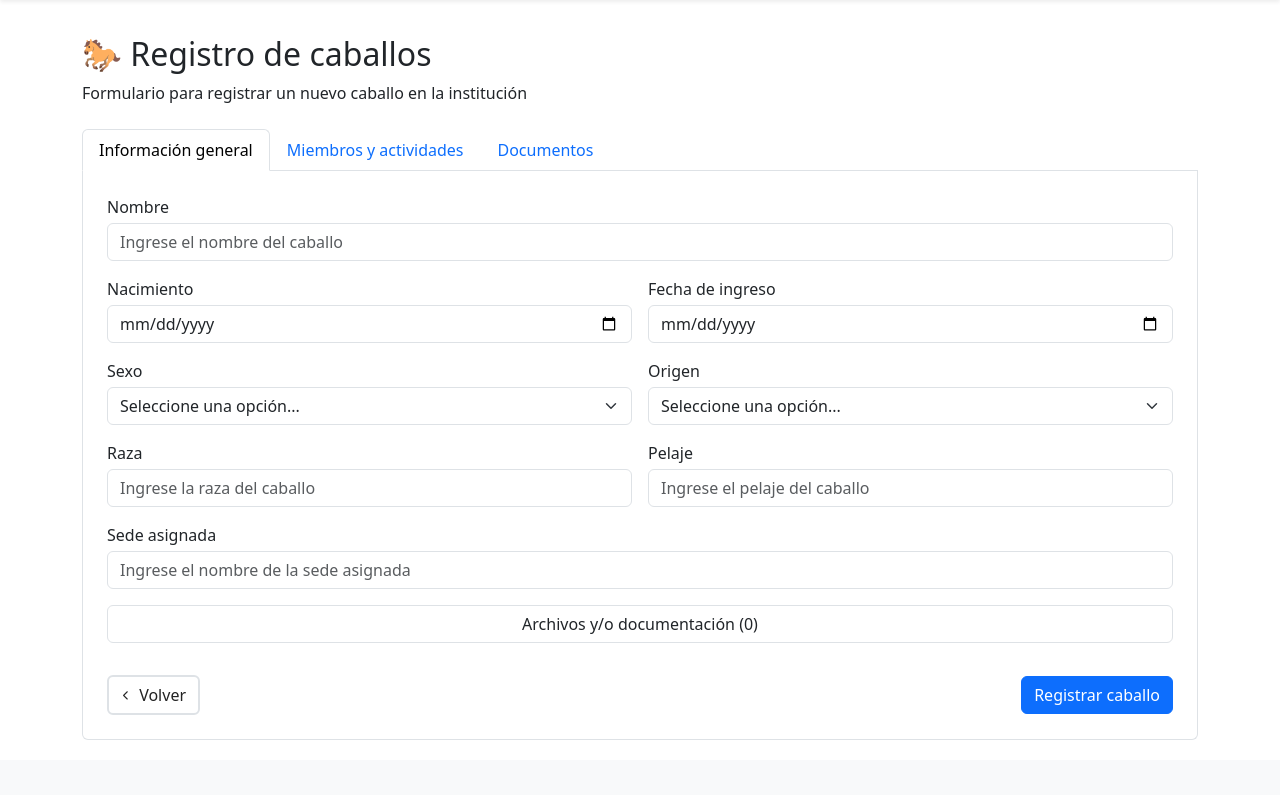
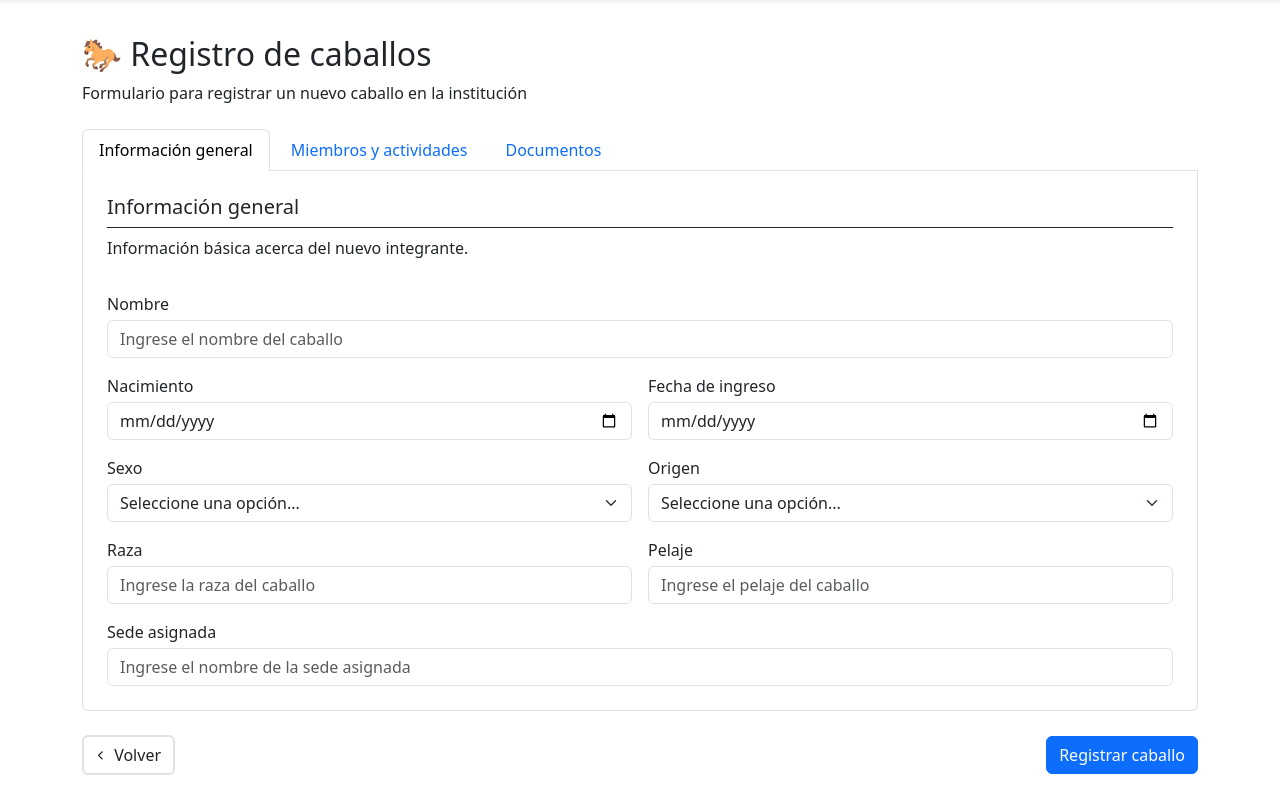
Before and after one commit to EzequielReale/Proyecto-De-Software-2024-CEDICA, a Flask app: page /ecuestre/create in a window 1280 px wide. Shown: the part 60-855 px from the top of the page. Before the commit the page ends 800 px from the top, so only its background shows below. Run offline with Flask 3, Linux system fonts and the light colour scheme; some libraries are stand-ins or nearby versions.

Commit message:
Avances en el front de ecuestre.create, casi listo

```diff
--- a/admin/src/web/templates/ecuestre/create.html
+++ b/admin/src/web/templates/ecuestre/create.html
@@ -34,7 +34,6 @@
         display: flex;
         flex-wrap: wrap;
         gap: 10px;
-
     }
 
     #assign-buttons-container button {
@@ -59,20 +58,28 @@
 <div class="container">
     <h2>🐎 Registro de caballos</h2>
     <p>Formulario para registrar un nuevo caballo en la institución</p>
-    <ul id="form-tabs" class="mt-4 nav nav-tabs">
+    <form action="{{ url_for('registro_pagos.create') }}" method="POST">
+        <ul id="form-tabs" class="mt-4 nav nav-tabs gap-1">
             <li class="nav-item">
-            <button class="nav-link active" aria-current="page" onclick="changePage(0)">Información general</button>
+                <a role="button" class="nav-link active" aria-current="page" onclick="changePage(0)">Información
+                    general</a>
             </li>
             <li class="nav-item">
-            <button class="nav-link" onclick="changePage(1)">Miembros y actividades</button>
+                <a role="button" class="nav-link" onclick="changePage(1)">Miembros y actividades</a>
             </li>
             <li class="nav-item">
-            <button class="nav-link" onclick="changePage(2)">Documentos</button>
+                <a role="button" class="nav-link" onclick="changePage(2)">Documentos</a>
             </li>
         </ul>
-    <form class="d-flex flex-column gap-3 p-4 border border-top-0 rounded-bottom"
-        action="{{ url_for('registro_pagos.create') }}" method="POST">
+        <div class="d-flex flex-column gap-3 p-4 border border-top-0 rounded-bottom">
             <section class="d-flex flex-column gap-3">
+                <div>
+                    <h5 class="border-bottom border-dark pb-2">Información general</h5>
+                    <p class="mt-0 mb-3">
+                        Información básica acerca del nuevo integrante.
+                    </p>
+                </div>
+
                 <div class="form-group">
                     <label class="mb-1" for="name">Nombre</label>
                     <input class="form-control" type="text" id="name" name="name"
@@ -128,25 +135,110 @@
                         placeholder="Ingrese el nombre de la sede asignada" required>
                 </div>
             </section>
-
-        <section class="visually-hidden d-flex flex-column gap-3">
-            <div id="assign-buttons-container">
-                <button style="flex-grow: 1.75;" type="button" class="btn border rounded" data-bs-toggle="modal"
-                    data-bs-target="#modal-activities">
-                    Actividades (0)
-                </button>
-                <button style="flex-grow: 1.75;" type="button" class="btn border rounded" data-bs-toggle="modal"
-                    data-bs-target="#modal-members">
-                    Miembros (0)
+            <section class="visually-hidden d-flex flex-column flex-wrap justify-content-between gap-4">
+                <div>
+                    <h5 class="border-bottom border-dark pb-2">Actividades</h5>
+                    <p class="mt-0 mb-3">
+                        Seleccione las actividades de las que formará parte el caballo.
+                    </p>
+                    <ul id="activities-list"
+                        class="p-0 d-flex gap-3 flex-wrap w-100 align-items-center justify-content-center text-center">
+                        {% if activities %}
+                        {% for activity in activities %}
+                        <li id="activity-{{activity.id}}" class="list-group-item border rounded"
+                            onclick="toggleSelected('activity', {{activity.id}})"
+                            style="flex-grow: 1; user-select: none; padding: 8px 20px !important;" role="button">{{
+                            activity.name }}</li>
+                        {% endfor %}
+                        {% endif %}
+                    </ul>
+                </div>
+                <div class="d-flex flex-column">
+                    <h5 class="border-bottom border-dark pb-2">Miembros</h5>
+                    <p class="mt-0 mb-3">
+                        Asigne los entrenadores y conductores que estarán a cargo del caballo.
+                    </p>
+                    <table class="table table-striped overflow-auto">
+                        <thead>
+                            <tr>
+                                <!-- Cabeceras de la tabla -->
+                                <th>Miembro</th>
+                                <th>Puesto laboral</th>
+                                <th>Acciones</th>
+                            </tr>
+                        </thead>
+                        <tbody>
+                            {% if horses %}
+                            {% else %}
+                            <tr>
+                                <!-- Render en caso que no haya resultados -->
+                                <td colspan="16">No hay miembros asignados a este caballo aún</td>
+                            </tr>
+                            {% endif %}
+                        </tbody>
+                    </table>
+                    <button type="button" class="btn btn-outline-primary mt-2 align-self-end justify-content-end"
+                        data-bs-toggle="modal" data-bs-target="#modal-members">
+                        <i style="transform: scale(0.8);" class="me-1 fa fa-plus"></i>
+                        Agregar miembro
                     </button>
                 </div>
             </section>
 
-        <section class="d-flex flex-column gap-3">
-            <button style="flex-grow: 1;" type="button" class="btn border rounded" data-bs-toggle="modal"
+            <section class="visually-hidden d-flex flex-column">
+                <h5 class="border-bottom border-dark pb-2">Documentación complementaria</h5>
+                <p>Pestaña para adjuntar documentación acerca del caballo. Como su ficha general, registros
+                    veterinarios, etc.</p>
+                <table class="table table-striped overflow-auto">
+                    <thead>
+                        <tr>
+                            <!-- Cabeceras de la tabla -->
+                            <th>Nombre</th>
+                            <th>Tipo</th>
+                            <th>Acciones</th>
+                        </tr>
+                    </thead>
+                    <tbody class="table-group-divider">
+                        {% if horses %}
+                        {% for horse in horses %}
+                        <!-- Render de las filas de caballos -->
+                        <tr>
+                            <td>{{ horse.name }}</td>
+                            <td>{{ horse.birth_date }}</td>
+                            <td>{{ horse.entry_date }}</td>
+                            <td>{{ horse.gender }}</td>
+                            <td>{{ horse.race }}</td>
+                            <td>{{ horse.coat }}</td>
+                            <td>{{ "Donación" if horse.donation else "Compra" }}</td>
+                            <td>{{ horse.assigned_location }}</td>
+                            <td>
+                                <button type="submit" title="Eliminar"
+                                    style="border: none; background: none; color: #0099CC; cursor: pointer;">
+                                    <i class="fas fa-trash-alt"></i>
+                                </button>
+                            </td>
+                        </tr>
+                        {% endfor %}
+                        {% else %}
+                        <tr>
+                            <!-- Render en caso que no haya resultados -->
+                            <td colspan="16">Todavía no adjuntaste documentación</td>
+                        </tr>
+                        {% endif %}
+                    </tbody>
+                </table>
+                <div class="d-flex flex-row gap-2 justify-content-end w-100">
+                    <button type="button" class="btn btn-outline-success" data-bs-toggle="modal"
                         data-bs-target="#modal-files">
-                Archivos y/o documentación (0)
+                        <i style="transform: scale(0.8);" class="me-1 fa fa-link"></i>
+                        Enlace
                     </button>
+                    <button type="button" class="btn btn-outline-primary" data-bs-toggle="modal"
+                        data-bs-target="#modal-files">
+                        <i style="transform: scale(0.8);" class="me-1 fa fa-upload"></i>
+                        Subir archivo
+                    </button>
+                </div>
             </section>
 
             <div class="modal fade" id="modal-activities" tabindex="-1" aria-hidden="true">
@@ -168,7 +260,8 @@
                                 {% for activity in activities %}
                                 <li id="activity-{{activity.id}}" class="list-group-item border rounded"
                                     onclick="toggleSelected('activity', {{activity.id}})"
-                                style="flex-grow: 1; user-select: none; padding: 8px 20px !important;" role="button">{{
+                                    style="flex-grow: 1; user-select: none; padding: 8px 20px !important;"
+                                    role="button">{{
                                     activity.name }}</li>
                                 {% endfor %}
                                 {% endif %}
@@ -289,9 +382,8 @@
 
             <!-- Campo oculto para enviar los miembros seleccionadas al form -->
             <input type="hidden" name="selected_members" id="selected-members-input">
-
-
-        <div class="d-flex flex-row align-items-center justify-content-between w-100 mt-3">
+        </div>
+        <div class="d-flex flex-row align-items-center justify-content-between w-100 mt-4">
             <a id="btn-back" class="btn border border-2" href="{{ url_for('ecuestre.index') }}">
                 <i style="transform: scale(0.6);" class="fa fa-chevron-left me-1"></i>
                 Volver</a>
```
Lines whose indentation alone changed are shown as unchanged.
